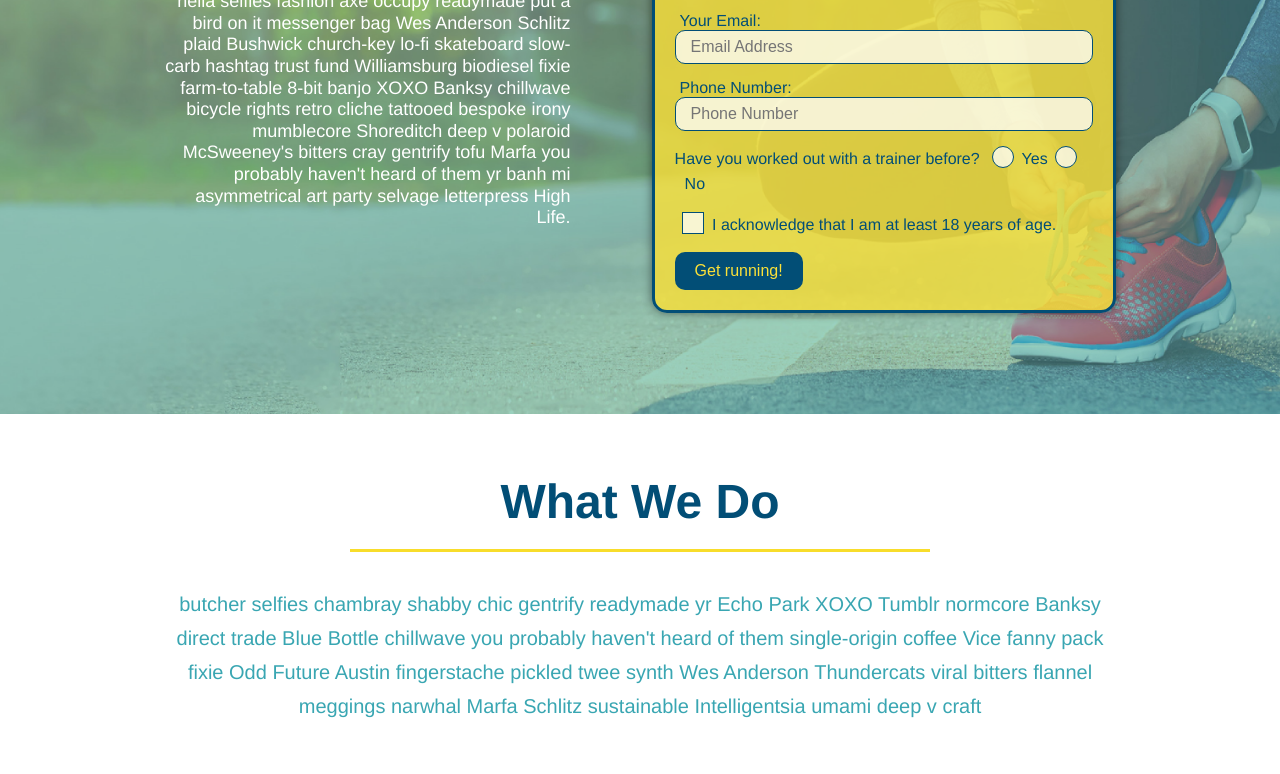
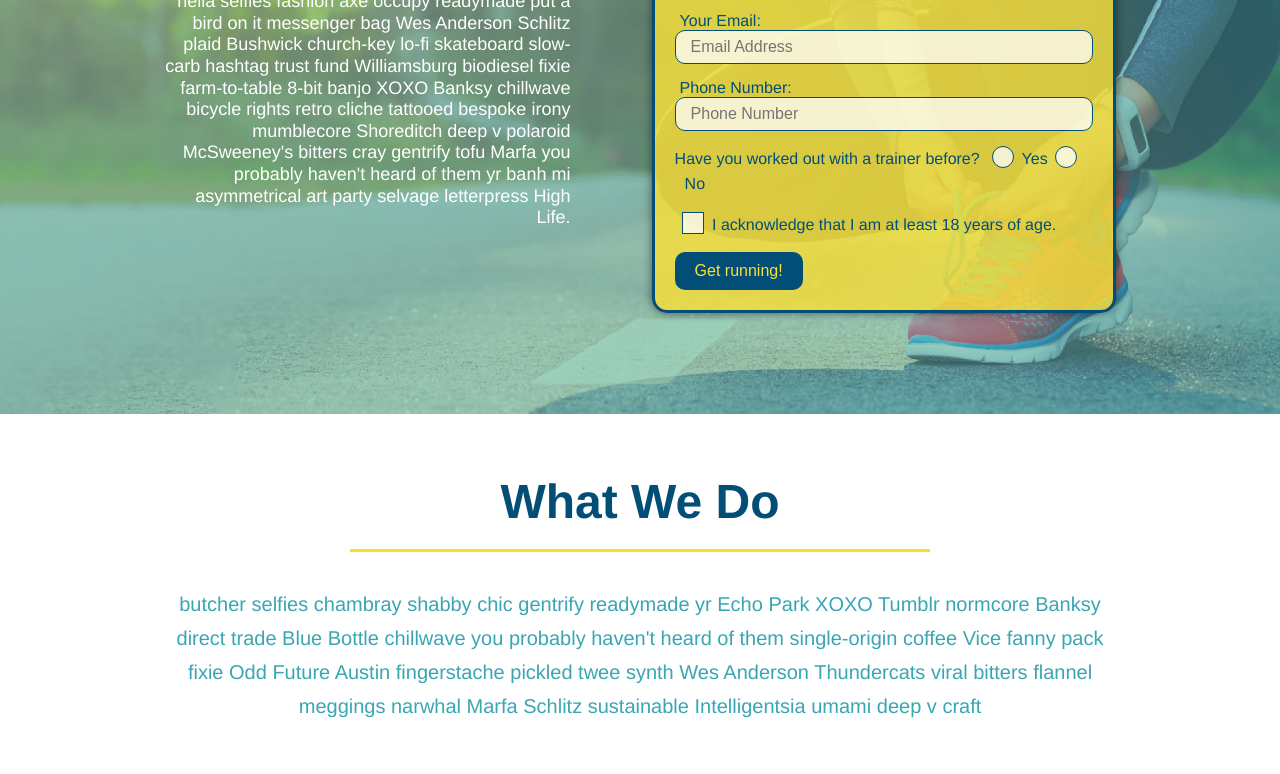
Before and after one commit to arand013/Run-Buddy, a plain HTML site: page index.html in a window 1280 px wide. Shown: the part 345-1119 px from the top of the page. Drawn offline with Linux system fonts and the light colour scheme.

Commit message:
page heaer edit

```diff
--- a/assets/style.css
+++ b/assets/style.css
@@ -30,6 +30,7 @@ header {
   background-size: cover;
   background-position: 80%;
   background-attachment: fixed;
+  background-position: 80%;
   z-index: 9999;
 }
 
@@ -107,7 +108,7 @@ section {
   padding-bottom: 20px;
   text-align: center;
   margin: 0 auto 35px auto;
-  width: 50%
+  width: 50%;
 }
 
 .primary-border {
@@ -128,6 +129,8 @@ section {
   justify-content: center;
   flex-wrap: wrap;
   align-items: flex-start;
+  background-attachment: fixed;
+  background-position: 80%;
 }
 
 .her0-cta{
```
Also changed, not shown: index.html (+1 -0 lines), 1 other file.
